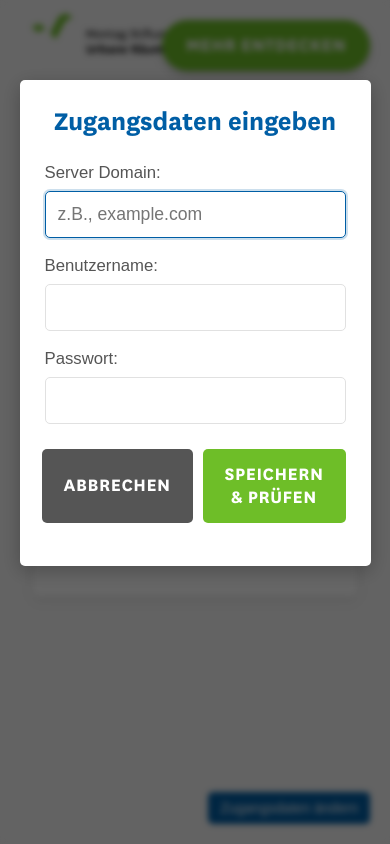
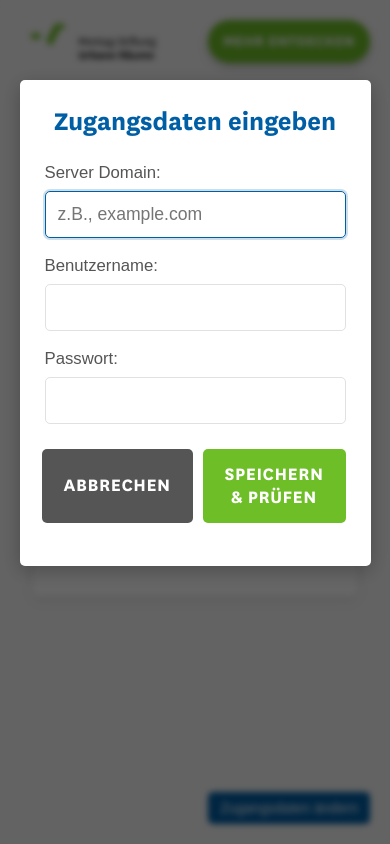
Before and after one commit to victor-mur/goback, a plain HTML site: page checkupdate.html in a window 390 px wide. Drawn offline with Linux system fonts and the light colour scheme; a web font is replaced by a local one.

Commit message:
fix mobile spacing

```diff
--- a/style.css
+++ b/style.css
@@ -70,7 +70,7 @@ body {
 #logo {
     position: absolute;
     /* << Position independently */
-    top: 20px;
+    top: 15px;
     /* << Distance from top */
     left: 20px;
     /* << Distance from left */
@@ -362,10 +362,16 @@ button:active {
         font-size: 1.1em;
     }
 
+    /* make explore button smaller */
+    #exploreBtn {
+        padding: 12px 15px;
+        font-size: 0.9em;
+    }
+
     /* Resize logo and adjust its position */
     #logo {
-        width: 200px;
-        top: 10px;
+        width: 180px;
+        top: 20px;
         left: 10px;
     }
 
```
